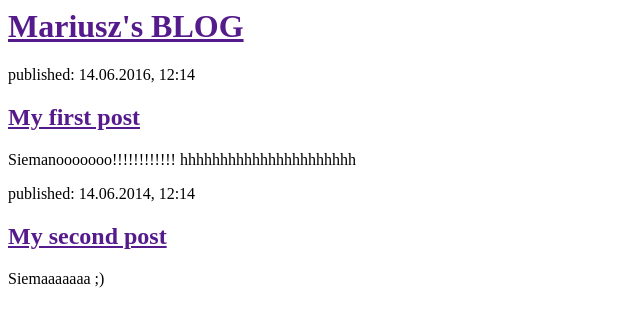
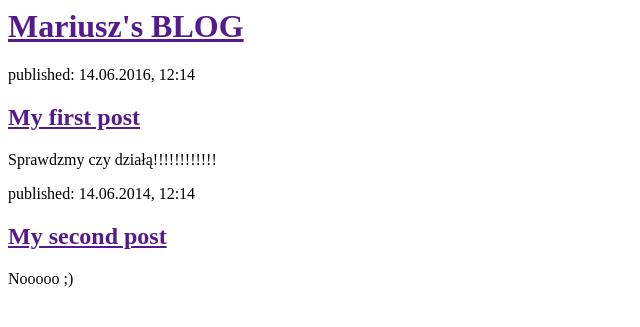
Before and after one commit to mmario890/my_first_blog, a Django app: page / in a window 1280 px wide. Shown: the top 327 px of the page, without its empty margins (0-640 px from the left). Run offline with Django 3.2, Linux system fonts and the light colour scheme.

Commit message:
Zmiana kodu HTML

```diff
--- a/blog/templates/blog/post_list.html
+++ b/blog/templates/blog/post_list.html
@@ -10,14 +10,13 @@
         <div>
             <p>published: 14.06.2016, 12:14</p>
             <h2><a href="">My first post</a></h2>
-            <p>Siemanooooooo!!!!!!!!!!!!
-            hhhhhhhhhhhhhhhhhhhhhh</p>
+            <p>Sprawdzmy czy działą!!!!!!!!!!!!</p>
         </div>
 
         <div>
             <p>published: 14.06.2014, 12:14</p>
             <h2><a href="">My second post</a></h2>
-            <p>Siemaaaaaaa ;)<p>
+            <p>Nooooo ;)<p>
         </div>
     </body>
 </html>
```
